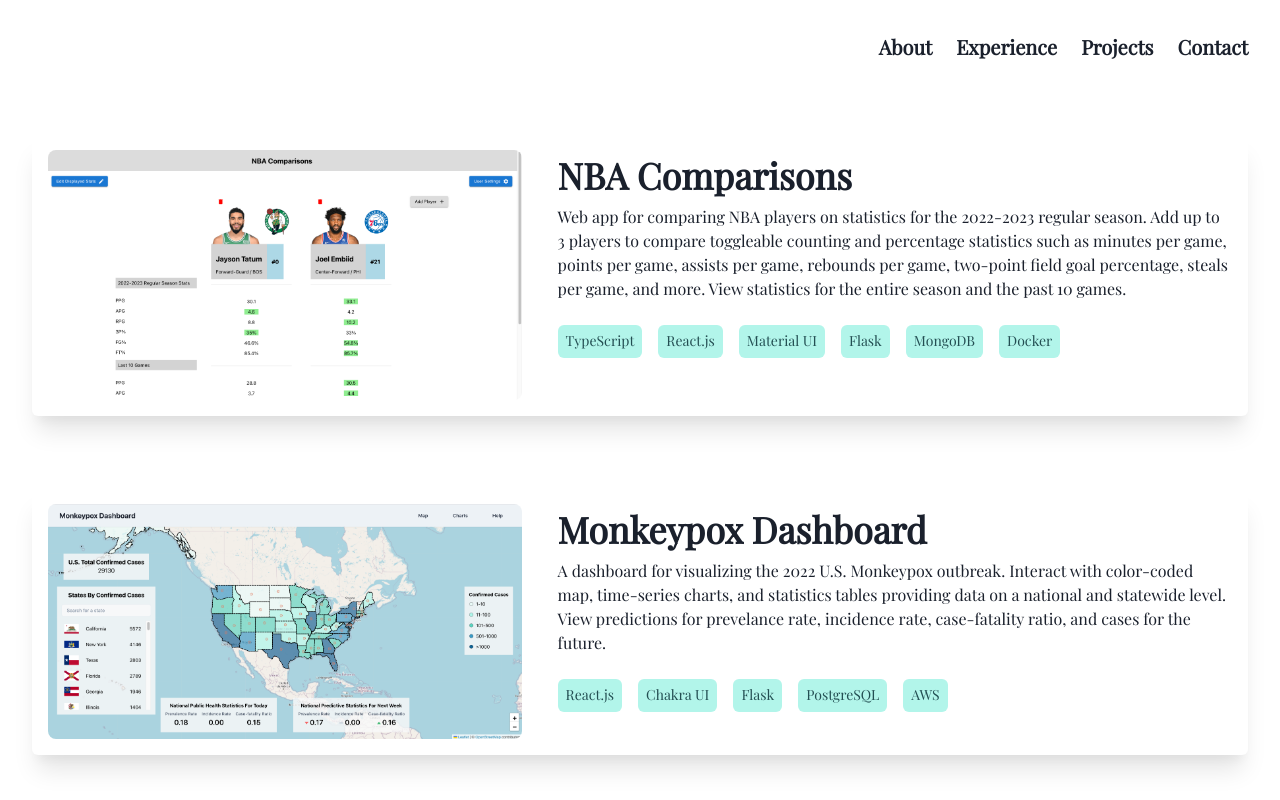
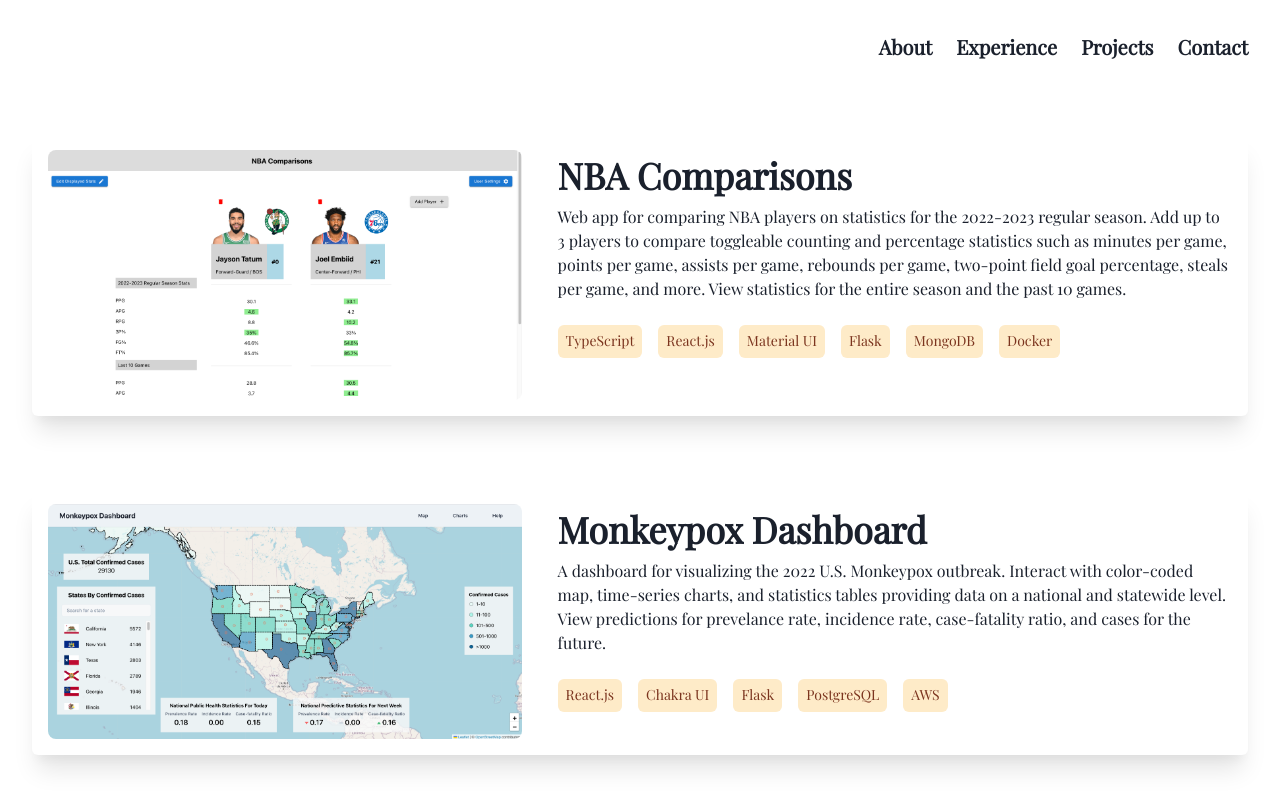
Before and after one commit to felixhuang12/felixhuang12.github.io, a React (Create React App) app: page /projects in a window 1280 px wide. Built offline with nearby package versions, Linux system fonts and the light colour scheme.

Commit message:
Change tag colors to orange

```diff
--- a/src/pages/Experience.tsx
+++ b/src/pages/Experience.tsx
@@ -28,7 +28,7 @@
                 </Text>
                 <Box display={'inline-block'}>
                     {props.tools.map((tool) => (
-                        <Tag size={{ base: 'xs', sm: 'sm', md: 'md' }} key={tool} mt={4} mr={4} p={2} colorScheme={'teal'}>{tool}</Tag>
+                        <Tag size={{ base: 'xs', sm: 'sm', md: 'md' }} key={tool} mt={4} mr={4} p={2} colorScheme={'orange'} fontWeight={'medium'}>{tool}</Tag>
                     ))}
                 </Box>
             </Stack>
--- a/src/pages/Projects.tsx
+++ b/src/pages/Projects.tsx
@@ -37,7 +37,7 @@
                     </Text>
                     <Box display={'inline-block'}>
                         {props.tools.map((tool) => (
-                            <Tag size={{ base: 'xs', sm: 'sm', md: 'md' }} key={tool} mt={4} mr={4} p={2} colorScheme={'teal'}>{tool}</Tag>
+                            <Tag size={{ base: 'xs', sm: 'sm', md: 'md' }} key={tool} mt={4} mr={4} p={2} colorScheme={'orange'} fontWeight={'medium'}>{tool}</Tag>
                         ))}
                     </Box>
                 </Stack>
```
